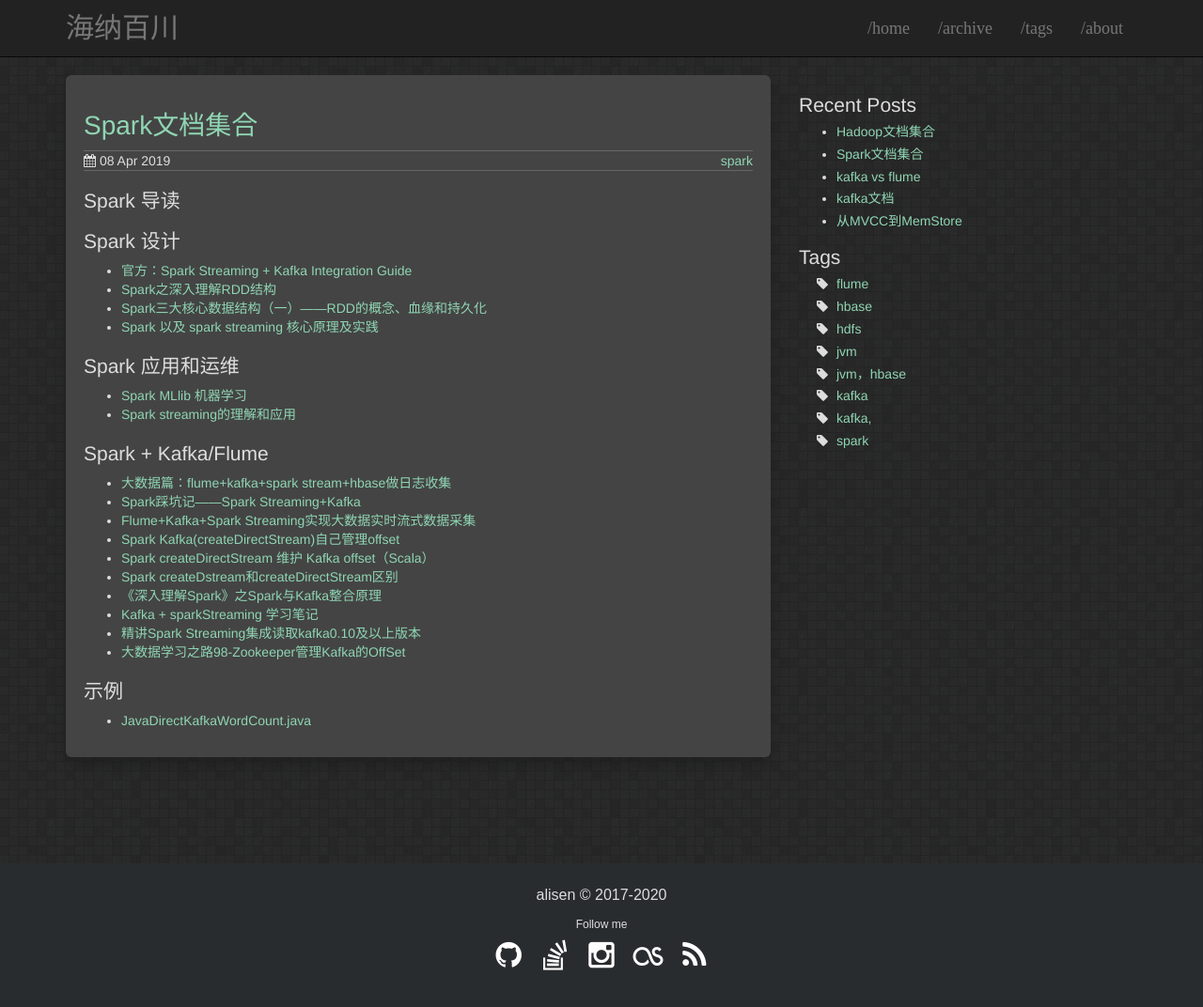
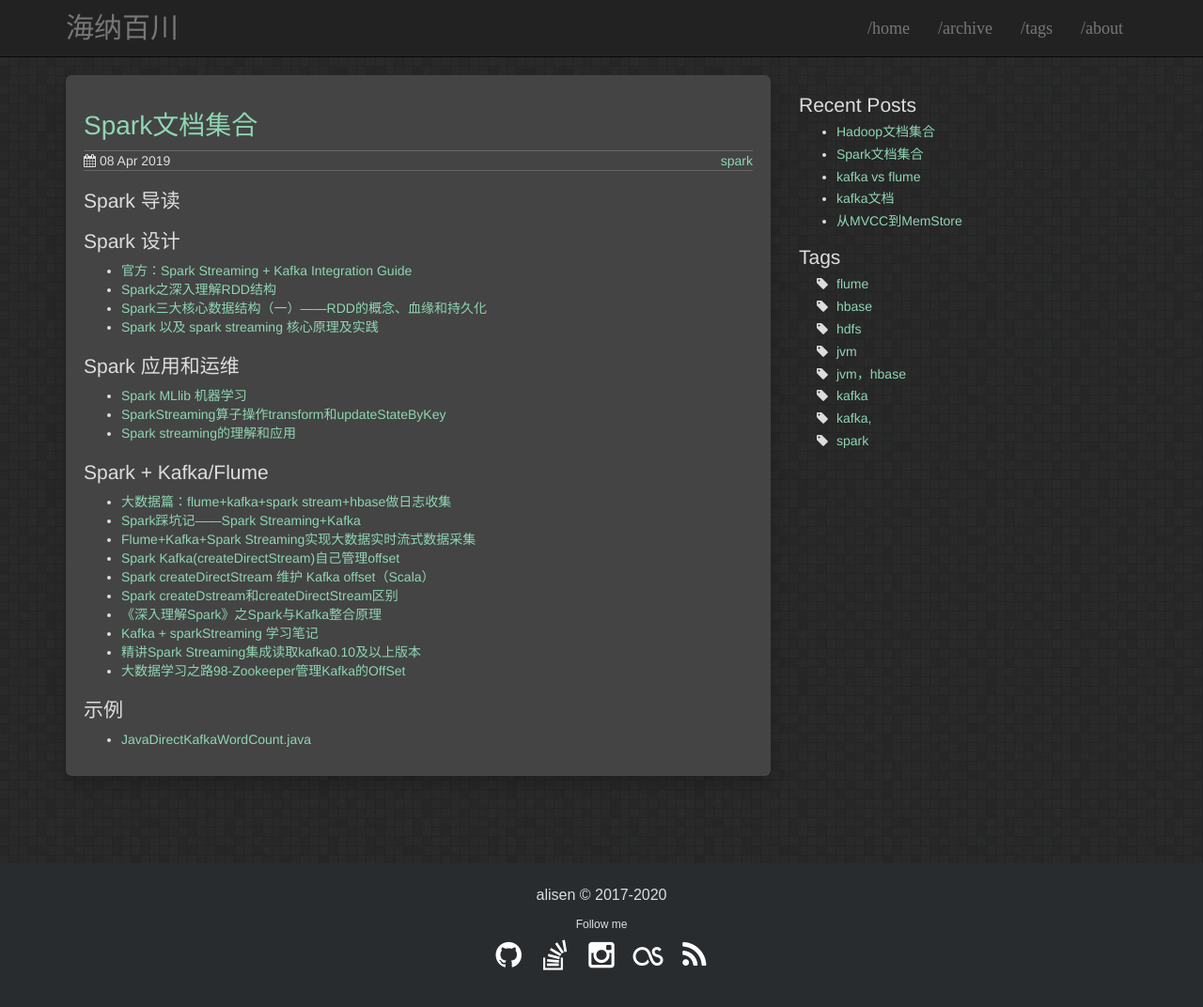
Before and after one commit to igithu/summary, a Jekyll site: the page built from _posts/2019-04-08-spark-doc.md, in a window 1280 px wide and 1096 px high. Shown: the top 1072 px of the window at 94% size. Built offline with Jekyll 4.4.1, drawn with Linux system fonts in a browser that asks for light colours.

Commit message:
Update 2019-04-08-spark-doc.md

```diff
--- a/_posts/2019-04-08-spark-doc.md
+++ b/_posts/2019-04-08-spark-doc.md
@@ -18,6 +18,7 @@ tags: spark
 
 ## Spark 应用和运维
 * [Spark MLlib 机器学习](https://www.cnblogs.com/swordfall/p/9456222.html)
+* [SparkStreaming算子操作transform和updateStateByKey](https://www.cnblogs.com/LHWorldBlog/p/8435528.html)
 * [Spark streaming的理解和应用](https://www.cnblogs.com/atomicbomb/p/6834447.html)
 
 ## Spark + Kafka/Flume
```
